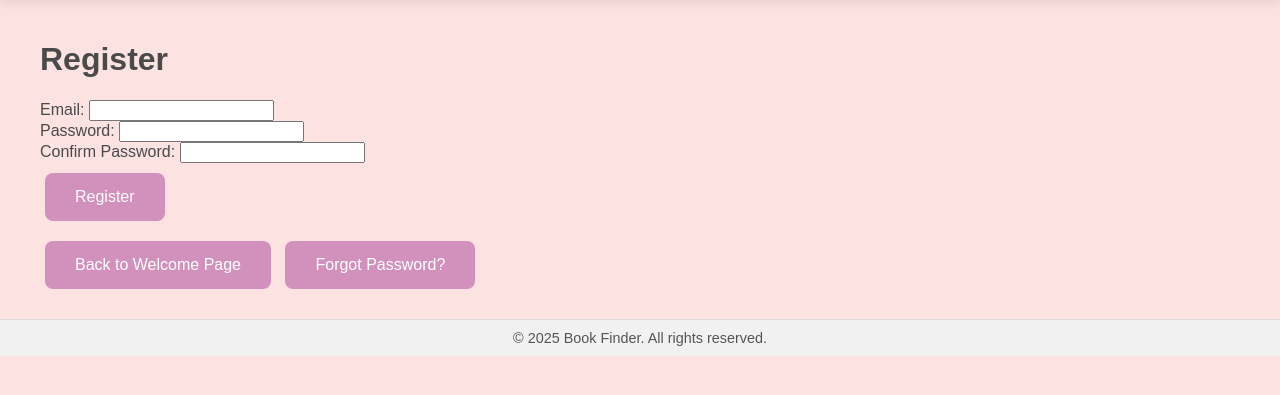
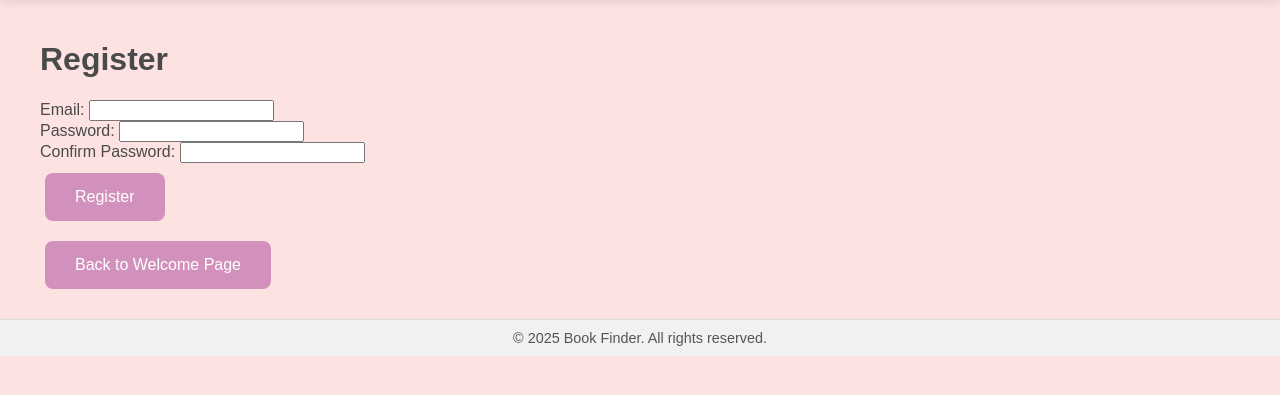
Before and after one commit to Yuval-Betito/Book-Finder, a Django app: page /register/ in a window 1280 px wide. Shown: the part 58-453 px from the top of the page. Run offline with Django 5.2, Linux system fonts and the light colour scheme.

Commit message:
Updated changes in both PyCharm and Git

```diff
--- a/templates/register.html
+++ b/templates/register.html
@@ -31,6 +31,5 @@
 
     <div class="links">
         <a href="/" class="button">Back to Welcome Page</a>
-        <a href="{% url 'forgot_password' %}" class="button">Forgot Password?</a>
     </div>
 {% endblock %}
```
